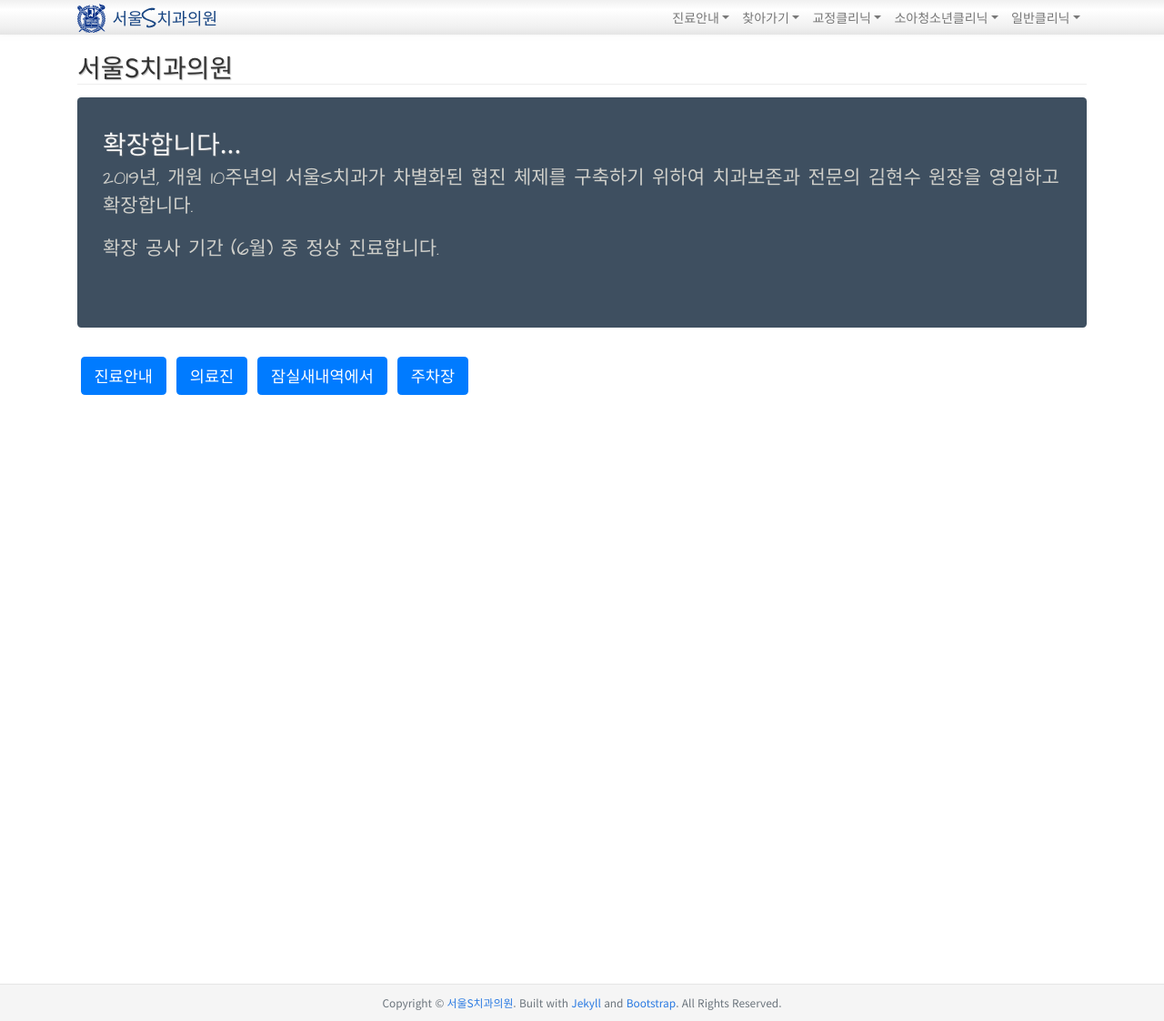
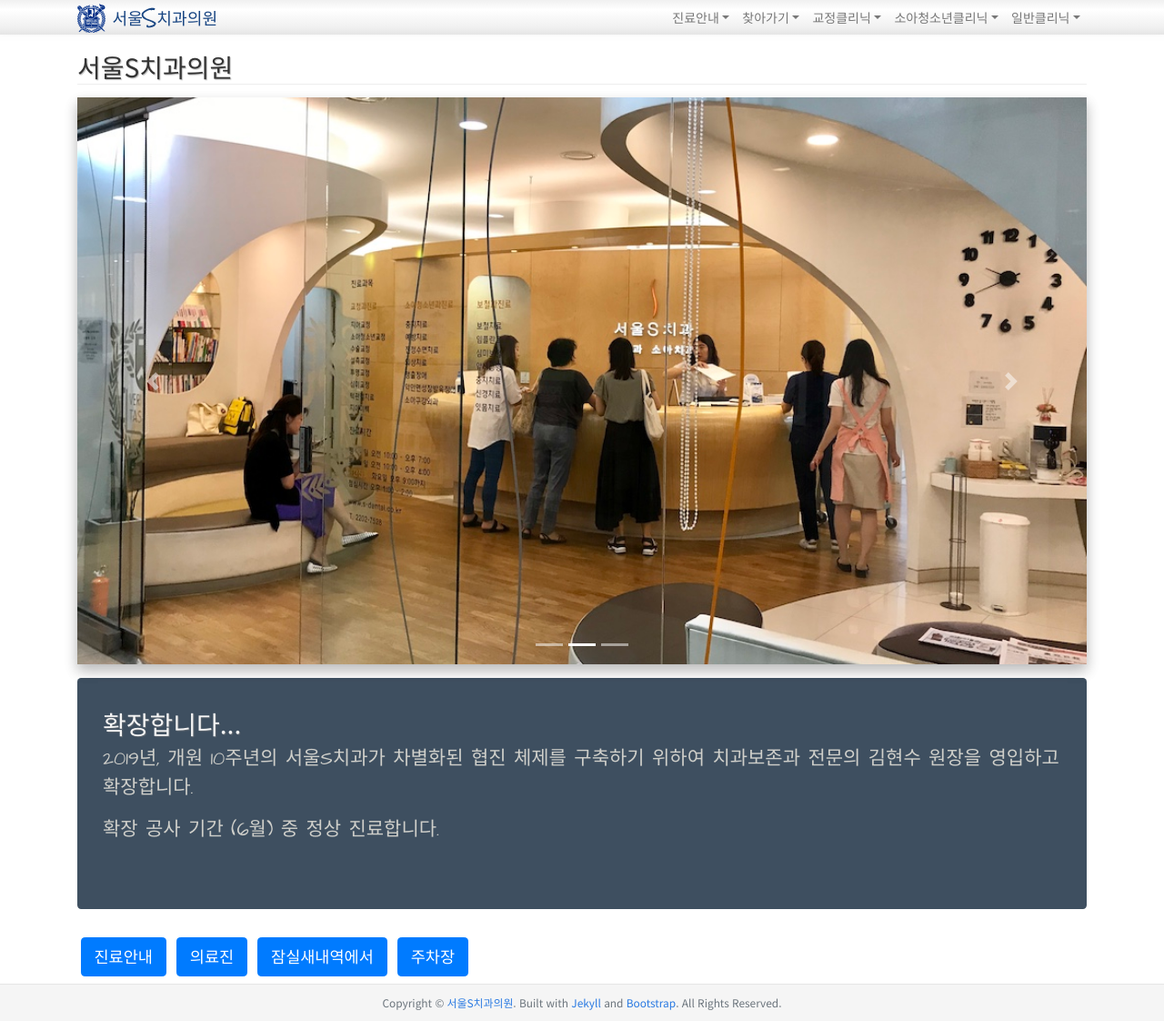
Before and after one commit to gehoon/sdental.clinic, a Jekyll site: the page built from index.html, in a window 1280 px wide and 1122 px high. Shown: the whole window at 91% size. Built offline with Jekyll 4.4.1, drawn with Linux system fonts in a browser that asks for light colours; some web fonts are replaced.

Commit message:
front images

```diff
--- a/_sass/_header.scss
+++ b/_sass/_header.scss
@@ -24,7 +24,7 @@
     .navbar-btn {
       margin: 3px 0;
       }
-    font-family: 'Rock Salt', sans-serif, 'Noto Sans KR';
+    font-family: 'Fresca', 'Rock Salt', sans-serif, 'Noto Sans KR';
     font-size: 1.3em;
     float: left;
     margin-left: 0em;
--- a/index.html
+++ b/index.html
@@ -7,6 +7,36 @@
 	<header>
 		<h1>서울S치과의원</h1>
 	</header>
+
+  <div id="carouselIndicators" class="carousel slide shadow" data-ride="carousel">
+    <ol class="carousel-indicators">
+      <li data-target="#carouselIndicators" data-slide-to="0" class="active"></li>
+      <li data-target="#carouselIndicators" data-slide-to="1"></li>
+      <li data-target="#carouselIndicators" data-slide-to="2"></li>
+    </ol>
+    <div class="carousel-inner shadow">
+      <div class="carousel-item active">
+        <img src="img/front_1_sm.jpg" class="d-block w-100" alt="...">
+      </div>
+      <div class="carousel-item">
+        <img src="img/front_2_sm.jpg" class="d-block w-100" alt="...">
+      </div>
+      <div class="carousel-item">
+        <img src="img/front_3_sm.jpg" class="d-block w-100" alt="...">
+      </div>
+    </div>
+    <a class="carousel-control-prev" href="#carouselIndicators" role="button" data-slide="prev">
+      <span class="carousel-control-prev-icon" aria-hidden="true"></span>
+      <span class="sr-only">Previous</span>
+    </a>
+    <a class="carousel-control-next" href="#carouselIndicators" role="button" data-slide="next">
+      <span class="carousel-control-next-icon" aria-hidden="true"></span>
+      <span class="sr-only">Next</span>
+    </a>
+  </div>
+
+  <p>
+
 	<div id="notice">
 		<div class="jumbotron">
 			<h1>확장합니다...</h1>
```
Also changed, not shown: img/front_1_sm.jpg (added), img/front_2_sm.jpg (added), img/front_3_sm.jpg (added), img/sdental_ico.jpg (added), img/sdental_icon.ico (added), img/sdental_logo.jpg (added), img/smile.jpg (added), img/smile_half_half.jpg (added), 3 other files.
